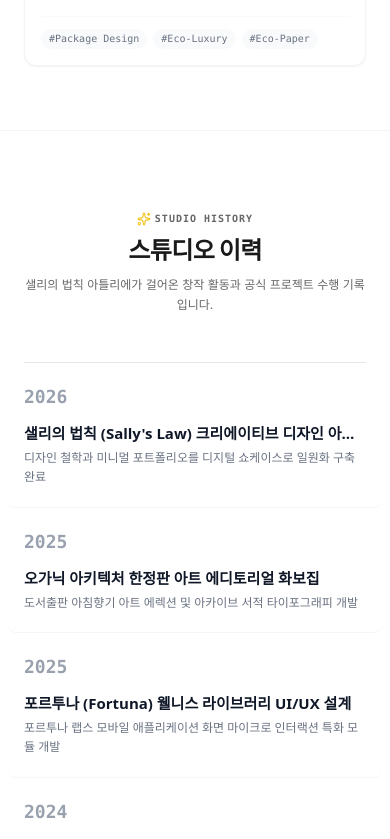
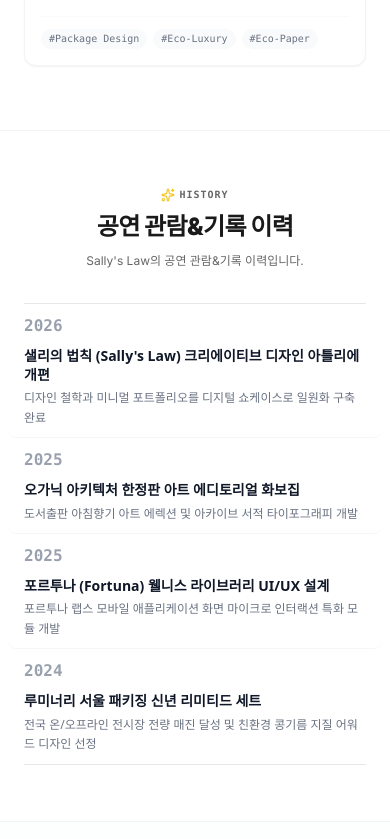
Before and after one commit to sallyslaw0/sally-slaw, a React (Vite) app: page / in a window 390 px wide. Shown: the part 2841-3680 px from the top of the page. Built offline with nearby package versions, Linux system fonts and the light colour scheme; a web font is replaced by a local one.

Commit message:
feat: update history section content and layout
Refined the history section title, description, and layout for improved clarity and responsiveness.

```diff
--- a/src/App.tsx
+++ b/src/App.tsx
@@ -485,23 +485,23 @@ export default function App() {
       </main>
 
       {/* HISTORY & MILESTONES SECTION */}
-      <section id="history" className="py-20 border-t border-gray-100 scroll-mt-16" style={{ backgroundColor: `${settings.bgColor}33` }}>
+      <section id="history" className="py-14 border-t border-gray-100 scroll-mt-16" style={{ backgroundColor: `${settings.bgColor}33` }}>
         <div className="mx-auto max-w-4xl px-6">
-          <div className="mb-12 space-y-2 text-center">
+          <div className="mb-8 space-y-2 text-center">
             <span className="text-[10px] font-mono font-bold tracking-widest text-[#666666] uppercase flex items-center justify-center gap-1">
-              <Sparkles className="h-3.5 w-3.5 text-amber-500" style={{ color: settings.accentColor }} /> STUDIO HISTORY
+              <Sparkles className="h-3.5 w-3.5 text-amber-500" style={{ color: settings.accentColor }} /> HISTORY
             </span>
             <h2 className="text-2xl font-black tracking-tight text-[#1A1A1A] sm:text-3xl font-custom-heading">
-              스튜디오 이력
+              공연 관람&기록 이력
             </h2>
             <p className="text-xs text-[#666666] max-w-md mx-auto leading-relaxed">
-              샐리의 법칙 아틀리에가 걸어온 창작 활동과 공식 프로젝트 수행 기록입니다.
+              {"Sally's Law의 공연 관람&기록 이력입니다."}
             </p>
           </div>
 
           <div className="divide-y divide-gray-100/80 border-t border-b border-gray-200 font-sans">
             {historyItems.length === 0 ? (
-              <div className="py-12 text-center text-xs text-gray-400 font-mono">
+              <div className="py-8 text-center text-xs text-gray-400 font-mono">
                 No history records found.
               </div>
             ) : (
@@ -515,21 +515,21 @@ export default function App() {
                 .map((item) => (
                   <div
                     key={item.id}
-                    className="flex flex-col sm:flex-row sm:items-center py-5 gap-3 sm:gap-8 hover:bg-gray-50/50 px-4 -mx-4 transition-all duration-200 rounded-lg group"
+                    className="flex flex-col sm:flex-row sm:items-center py-2.5 gap-2 sm:gap-8 hover:bg-gray-50/50 px-4 -mx-4 transition-all duration-200 rounded-lg group"
                   >
                     {/* 연도 */}
                     <div
-                      className="w-20 shrink-0 font-mono font-bold text-lg text-gray-400 group-hover:text-amber-500 transition-colors duration-200"
+                      className="w-20 shrink-0 font-mono font-bold text-base text-gray-400 group-hover:text-amber-500 transition-colors duration-200"
                     >
                       {item.year}
                     </div>
 
                     {/* 프로젝트 명 & 내용 (하나의 줄 형태) */}
-                    <div className="flex-1 min-w-0 sm:flex sm:items-baseline sm:justify-between sm:gap-6">
-                      <div className="font-bold text-[15px] text-gray-900 leading-snug truncate sm:w-[40%]">
+                    <div className="flex-1 min-w-0 sm:flex sm:items-baseline sm:justify-between sm:gap-8">
+                      <div className="font-bold text-[14px] text-gray-900 leading-snug sm:w-[70%] whitespace-normal break-keep">
                         {item.projectName}
                       </div>
-                      <div className="text-xs text-gray-500 font-normal leading-relaxed mt-1 sm:mt-0 sm:flex-1 font-sans">
+                      <div className="text-xs text-gray-500 font-normal leading-relaxed mt-1 sm:mt-0 sm:w-[25%] sm:text-right font-sans shrink-0">
                         {item.description}
                       </div>
                     </div>
--- a/src/components/AdminPanel.tsx
+++ b/src/components/AdminPanel.tsx
@@ -1527,9 +1527,9 @@ export const INITIAL_HISTORY: HistoryItem[] = ${formattedHistory};
                 <thead>
                   <tr className="bg-gray-50 text-gray-600 font-bold border-b border-gray-100">
                     <th className="px-4 py-3 w-16 text-center">순서</th>
-                    <th className="px-4 py-3 w-28">연도</th>
-                    <th className="px-4 py-3 w-64">프로젝트 명</th>
-                    <th className="px-4 py-3">세부 내용</th>
+                    <th className="px-4 py-3 w-24">연도</th>
+                    <th className="px-4 py-3 w-[55%]">프로젝트 명</th>
+                    <th className="px-4 py-3 w-[25%]">세부 내용</th>
                     <th className="px-4 py-3 w-32 text-right">이동 / 편집</th>
                   </tr>
                 </thead>
@@ -1559,7 +1559,7 @@ export const INITIAL_HISTORY: HistoryItem[] = ${formattedHistory};
                         </td>
 
                         {/* 내용 */}
-                        <td className="px-4 py-3 text-gray-500 leading-relaxed font-sans cell-wrap max-w-sm">
+                        <td className="px-4 py-3 text-gray-500 leading-relaxed font-sans cell-wrap">
                           {item.description}
                         </td>
 
```
